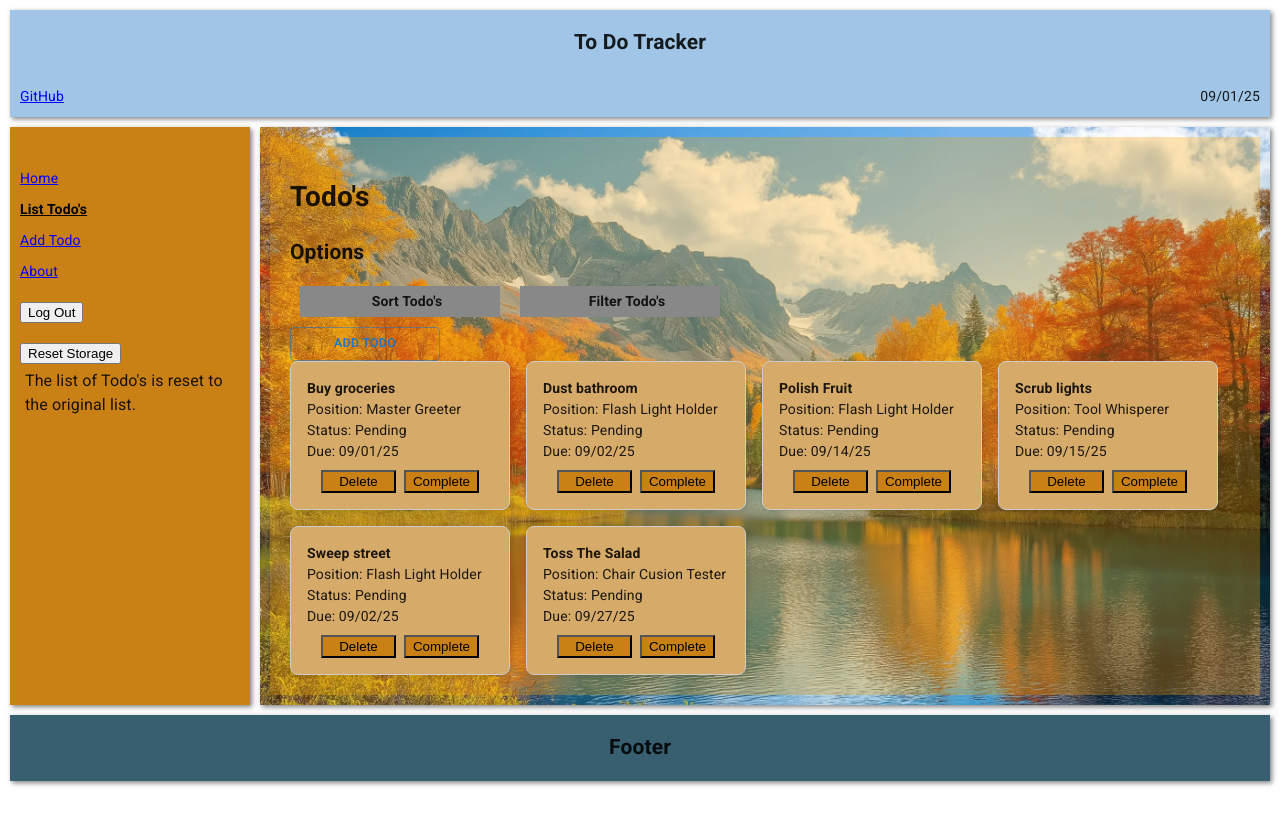
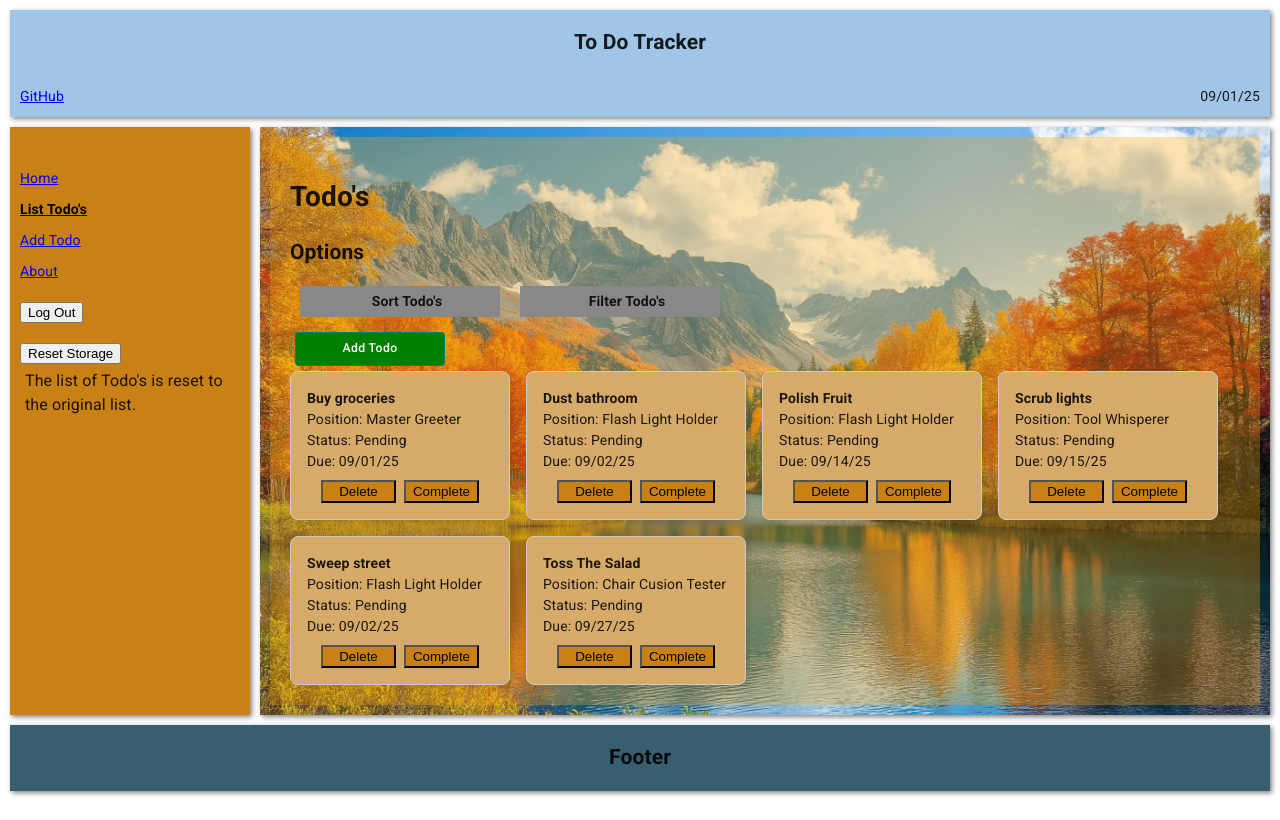
Before and after one commit to bloppo/todo-tracker2, a React (Vite) app: page /login in a window 1280 px wide. Both pictures are taken after typing "Sample", "Sample123" into the empty fields and a click on the button "SUBMIT". Built offline with nearby package versions, Linux system fonts and the light colour scheme; some icons are missing.

Commit message:
9th Commit - Styling issues

```diff
--- a/src/Helpers/FilterForTodo.tsx
+++ b/src/Helpers/FilterForTodo.tsx
@@ -39,10 +39,10 @@ const FilterForTodo = (props: FilterByForTodoPropsType) => {
                     >
                         <b>Filter By</b>
                     </FormLabel>
-                    <div style={{fontSize: "8pt", width: "100%", textAlign: "left"}}>
+                    <div className={"filter-message"}>
                         <p>Description and Position can take a regular expresssion to filter on.</p>
                     </div>
-                    <div style={{display: "flex", flexDirection: "column", gap: "5px"}}>
+                    <div className={"filter-container"}>
                         <TextField
                             id="description"
                             label="Description"
--- a/src/ListToDoCards.tsx
+++ b/src/ListToDoCards.tsx
@@ -64,7 +64,13 @@ const ListToDoCards = () => {
 
                 </Stack>
 
-                <Button className={"add-todo-button"}
+                <Button style={{backgroundColor:"green",
+                                color:"white",
+                                width:"150px",
+                                padding:"5px",
+                                margin:"5px",
+                                textTransform:"none"
+                }}
                         variant="outlined"
                         onClick={() => {
                             navigate("/addTodo")
--- a/src/Login.tsx
+++ b/src/Login.tsx
@@ -62,7 +62,7 @@ const Login = () => {
                             Submit
                         </Button>
 
-                        <div style={{backgroundColor:"#aaa", fontSize:"12pt", padding:"5px", marginTop:"50px"}}>
+                        <div className="login-message">
                             Click Submit to log in. No username or password is required.
                         </div>
                     </Stack>
--- a/src/index.css
+++ b/src/index.css
@@ -286,13 +286,23 @@ nav {
     padding:5px;
 }
 
-.add-todo-button {
-    background-color: green;
-    color: white;
-    width: 150px;
-    padding: 5px;
-    margin: 5px;
-    text-transform:none;
+.login-message{
+    background-color:#aaa;
+    font-size:12pt;
+    padding:5px;
+    margin-top:50px;
+}
+
+.filter-message {
+    font-size:8pt;
+    width:100%;
+    text-align:left;
+}
+
+.filter-container {
+    display:flex;
+    flex-direction:column;
+    gap:5px;
 }
 
 @media (max-width: 400px) {
```
